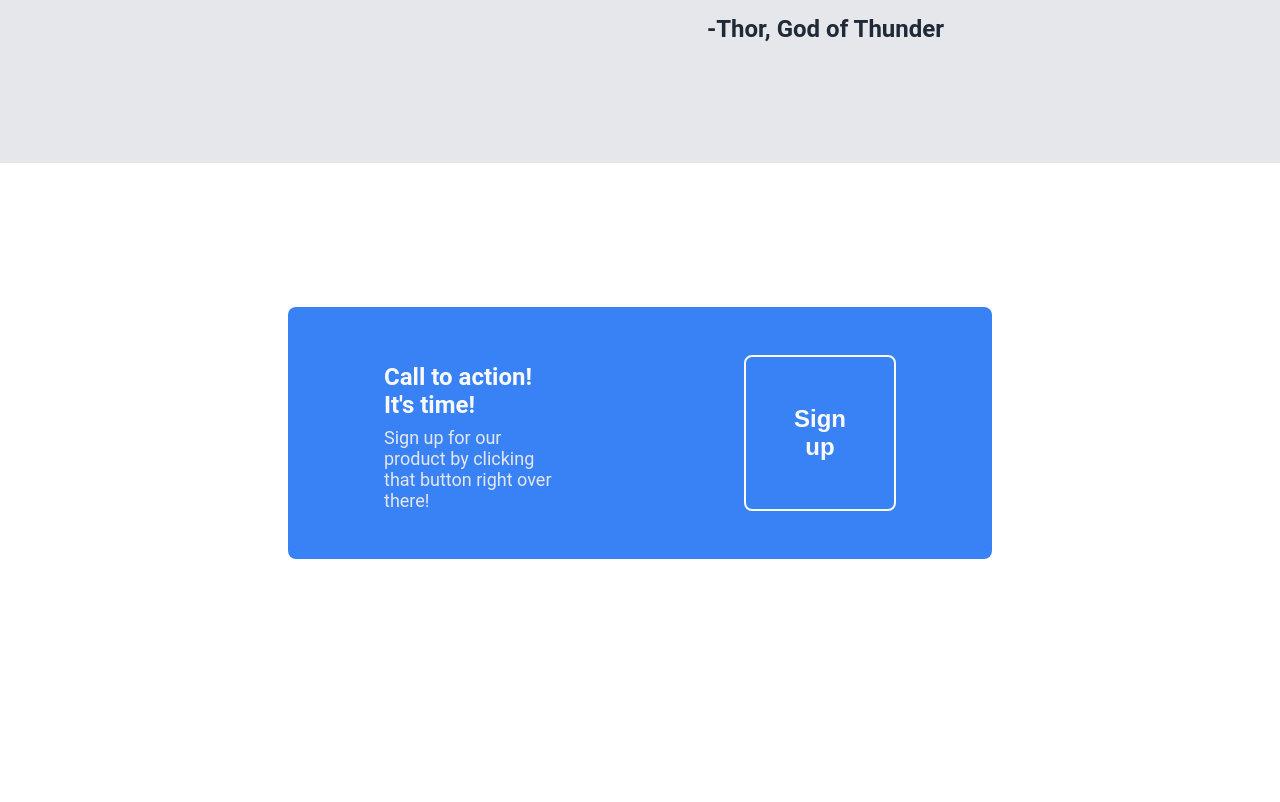
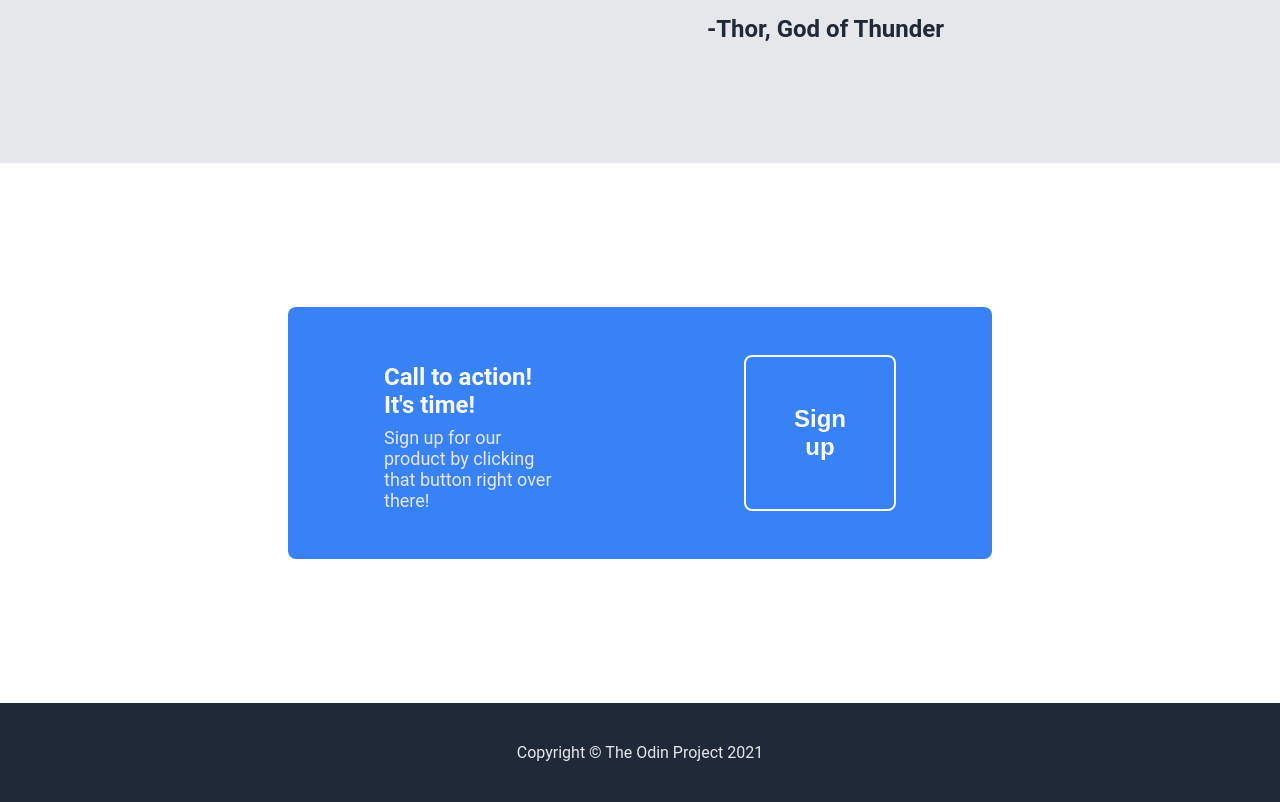
Before and after one commit to DavinTandy/landing-page, a plain HTML site: page index.html in a window 1280 px wide. Shown: the part 1594-2396 px from the top of the page. Before the commit the page ends 2297 px from the top, so only its background shows below. Drawn offline with Linux system fonts and the light colour scheme.

Commit message:
Add footer

```diff
--- a/index.html
+++ b/index.html
@@ -71,5 +71,9 @@
             <button class="signup">Sign up</button>
         </div>
     </div>
+
+    <div class="footer">
+        <p>Copyright © The Odin Project 2021</p>
+    </div>
 </body>
 </html>
--- a/style.css
+++ b/style.css
@@ -59,6 +59,13 @@ a:link, a:visited, a:hover, a:active {
 
 .container-content {
     margin: 48px 96px;
+}
+
+.footer {
+    background-color: #1F2937;
+    color: #E5E7EB;
+    text-align: center;
+    padding: 24px;
 }
 
 .logo-text {
```
